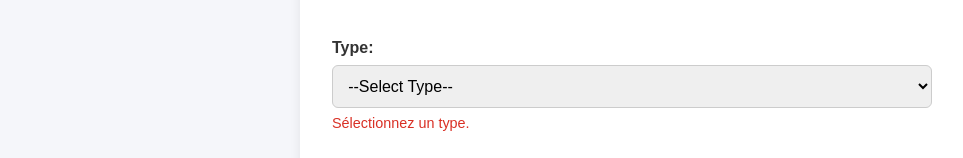
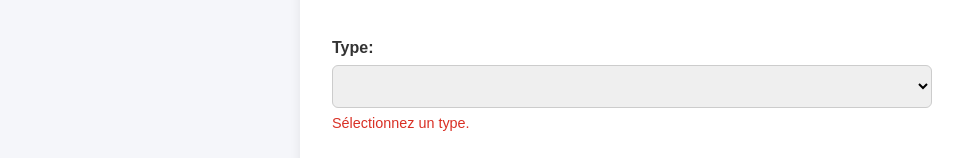
Before and after one commit to Boulede987/tp04-Miehe-Alix, an Angular app: page /declare-pollution/create in a window 1280 px wide. Shown: the part 206-364 px from the top of the page, without its empty margins (8-971 px from the left). Built offline with nearby package versions, Linux system fonts and the light colour scheme.

Commit message:
mise en place de la mise à jour d'une pollution

```diff
--- a/src/app/pollution_managment/components/form-delcaration-pollution/form-delcaration-pollution.html
+++ b/src/app/pollution_managment/components/form-delcaration-pollution/form-delcaration-pollution.html
@@ -14,16 +14,15 @@
 
     <div>
       <label for="type">Type:</label>
-      <select id="type" formControlName="type">
-        <option value="">--Select Type--</option>
+      <select id="type" formControlName="type_pollution">
         <option value="Plastique">Plastique</option>
         <option value="Chimique">Chimique</option>
         <option value="Dépôt sauvage">Dépôt sauvage</option>
         <option value="Eau">Eau</option>
         <option value="Air">Air</option>
-        <option value="Air">Autre</option>
+        <option value="Autre">Autre</option>
       </select>
-      @if (pollutionForm.get('type')?.invalid)
+      @if (pollutionForm.get('type_pollution')?.invalid)
       {
         <p class="error">Sélectionnez un type.</p>
       }
@@ -40,8 +39,8 @@
 
     <div>
       <label for="date">Date:</label>
-      <input id="date" type="date" formControlName="date">
-      @if (pollutionForm.get('date')?.invalid)
+      <input id="date" type="date" formControlName="date_observation">
+      @if (pollutionForm.get('date_observation')?.invalid)
       {
         <p class="error">La date est invalide.</p>
       }
--- a/src/app/pollution_managment/components/form-delcaration-pollution/form-delcaration-pollution.ts
+++ b/src/app/pollution_managment/components/form-delcaration-pollution/form-delcaration-pollution.ts
@@ -5,6 +5,7 @@ import { ActivatedRoute, Router } from '@angular/router';
 import { SubmittedPollution } from '../../classes/submittedPollution/submitted-pollution';
 import { PollutionRecap } from '../pollution-recap/pollution-recap';
 import { PollutionAPI } from '../../services/pollution-api';
+import { ChangeDetectorRef } from '@angular/core';
 
 @Component({
   selector: 'app-form-delcaration-pollution',
@@ -23,9 +24,9 @@ export class FormDelcarationPollution implements OnInit {
     // Validators.required -> oblige re remplir le formulaire, d'une certaine manière
     // le bouton submt n'est pas utilisable tant que ce n'est pas valide
     titre: new FormControl('', [Validators.required, Validators.minLength(3)]),
-    type: new FormControl('', [Validators.required]),
+    type_pollution: new FormControl('', [Validators.required]),
     description: new FormControl('', [Validators.required, Validators.minLength(10)]),
-    date: new FormControl('', [Validators.required]),
+    date_observation: new FormControl('', [Validators.required]),
     lieu: new FormControl('', [Validators.required]),
     longitude: new FormControl('', [Validators.required, Validators.min(-180), Validators.max(180)]),
     latitude: new FormControl('', [Validators.required, Validators.min(-90), Validators.max(90)]),
@@ -37,7 +38,8 @@ export class FormDelcarationPollution implements OnInit {
   (
     private pollutionApi : PollutionAPI,
     private route : ActivatedRoute,
-    private router : Router
+    private router : Router,
+    private cdr: ChangeDetectorRef
   )
   {
     //
@@ -68,9 +70,9 @@ export class FormDelcarationPollution implements OnInit {
           {
             id: this.pollution.id.toString(),
             titre: this.pollution.titre,
-            type: this.pollution.type_pollution ,
+            type_pollution: this.pollution.type_pollution,
             description: this.pollution.description,
-            date: this.pollution.date_observation.toString(),
+            date_observation: this.pollution.date_observation.toString(),
             lieu: this.pollution.lieu,
             longitude: this.pollution.longitude.toString(),
             latitude: this.pollution.latitude.toString(),
@@ -92,10 +94,15 @@ export class FormDelcarationPollution implements OnInit {
 
     if (this.isEditMode && this.pollution) // si on est en mode edition
     {
+      // Récupérer l'ID depuis l'URL (pas depuis le formulaire)
+      const pollutionId = parseInt(this.route.snapshot.paramMap.get('id')!);
+      this.pollution.id = pollutionId;
+
       this.pollutionApi.putPollution(this.pollution).subscribe({
         next: (response) => {
           console.log('Pollution updated:', response);
           this.submitted = true;
+          this.cdr.detectChanges(); // détection des changements pour que submitted mette à jour l'affichage
         },
         error: (error) => {
           console.error('Error updating pollution:', error);
--- a/src/app/pollution_managment/services/pollution-api.ts
+++ b/src/app/pollution_managment/services/pollution-api.ts
@@ -53,7 +53,7 @@ export class PollutionAPI {
 
   public putPollution (pollution : SubmittedPollution) : Observable<SubmittedPollution>
   {
-    return this.http.put<SubmittedPollution>(environment.listPollution, pollution)
+    return this.http.put<SubmittedPollution>(`${environment.listPollution}/${pollution.id}`, pollution)
   }
 
 
```
